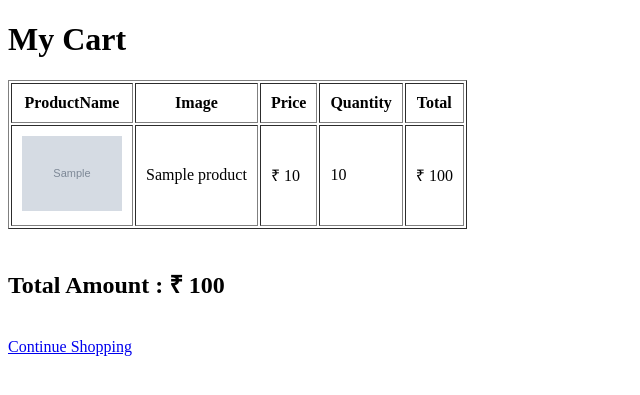
After one commit to Nagaraju0523/Easymart, a Flask app: page /cart in a window 1280 px wide. The commit adds this page. Shown: the top 395 px of the page, without its empty margins (0-640 px from the left). Run offline with Flask 3, Linux system fonts and the light colour scheme; the visitor is signed in with stand-in values (Sample User, id 1); tables that the repository leaves empty or names only in its code hold one stand-in row (values such as "Sample post"); grey boxes marked "Sample" are stand-in pictures.

Commit message:
updated esaymart

```diff
--- a/easymart/routes/customer.py
+++ b/easymart/routes/customer.py
@@ -115,14 +115,32 @@ def add_cart(product_id):
     conn = get_connection()
     cursor = conn.cursor()
 
+    # Check if the product is already in the cart
     cursor.execute("""
-        INSERT INTO Cart (CustomerId, ProductId, Quantity)
-        VALUES (%s, %s, %s)
-    """, (
-        session["customer_id"],
-        product_id,
-        1
-    ))
+        SELECT CartId, Quantity
+        FROM Cart
+        WHERE CustomerId=%s AND ProductId=%s
+    """, (session["customer_id"], product_id))
+
+    item = cursor.fetchone()
+
+    if item:
+        # Increase quantity if already in cart
+        cursor.execute("""
+            UPDATE Cart
+            SET Quantity = Quantity + 1
+            WHERE CartId=%s
+        """, (item[0],))
+    else:
+        # Add new product to cart
+        cursor.execute("""
+            INSERT INTO Cart (CustomerId, ProductId, Quantity)
+            VALUES (%s, %s, %s)
+        """, (
+            session["customer_id"],
+            product_id,
+            1
+        ))
 
     conn.commit()
 
@@ -131,6 +149,44 @@ def add_cart(product_id):
 
     return redirect("/dashboard")
 
+# ---------------- My Cart ----------------
+@customer.route("/cart")
+def cart():
+
+    if "customer_id" not in session:
+        return redirect("/login")
+
+    conn = get_connection()
+    cursor = conn.cursor()
+
+    cursor.execute("""
+        SELECT
+            Cart.ProductId,
+            Products.ProductName,
+            Products.Price,
+            Cart.Quantity,
+            Products.Image
+        FROM Cart
+        JOIN Products
+        ON Cart.ProductId = Products.ProductId
+        WHERE Cart.CustomerId = %s
+    """, (session["customer_id"],))
+
+    cart = cursor.fetchall()
+
+    total = 0
+
+    for item in cart:
+        total += item[2] * item[3]
+
+    cursor.close()
+    conn.close()
+
+    return render_template(
+        "customer/cart.html",
+        cart=cart,
+        total=total
+    )
 
 # ---------------- Customer Logout ----------------
 @customer.route("/logout")
--- /dev/null
+++ b/easymart/templates/customer/cart.html
@@ -0,0 +1,54 @@
+<!DOCTYPE html>
+<html>
+
+<head>
+    <title>My Cart</title>
+</head>
+
+<body>
+
+    <h1>My Cart</h1>
+
+    <table border="1" cellpadding="10">
+
+        <tr>
+            <th>ProductName</th>
+            <th>Image</th>
+            <th>Price</th>
+            <th>Quantity</th>
+            <th>Total</th>
+        </tr>
+
+        {% for item in cart %}
+
+        <tr>
+
+            <td>
+                <img src="{{ url_for('static', filename='uploads/' + item[4]) }}" width="100">
+            </td>
+
+            <td>{{ item[1] }}</td>
+
+            <td>₹ {{ item[2] }}</td>
+
+            <td>{{ item[3] }}</td>
+
+            <td>₹ {{ item[2] * item[3] }}</td>
+
+        </tr>
+
+        {% endfor %}
+
+    </table>
+
+    <br>
+
+    <h2>Total Amount : ₹ {{ total }}</h2>
+
+    <br>
+
+    <a href="/dashboard">Continue Shopping</a>
+
+</body>
+
+</html>
--- a/easymart/templates/seller/dashboard.html
+++ b/easymart/templates/seller/dashboard.html
@@ -7,7 +7,10 @@
 
 <body>
 
-    <h1>Welcome to Easymart</h1>
+    <marquee>
+        <h1>Welcome to Easymart, {{name}}!</h1>
+    </marquee>
+
     <h3>Seller Dashboard</h3>
 
     <hr>
```
Also changed, not shown: easymart/templates/customer/dashboard.html (+7 -6 lines), easymart/requirements.txt (line endings or trailing spaces).
